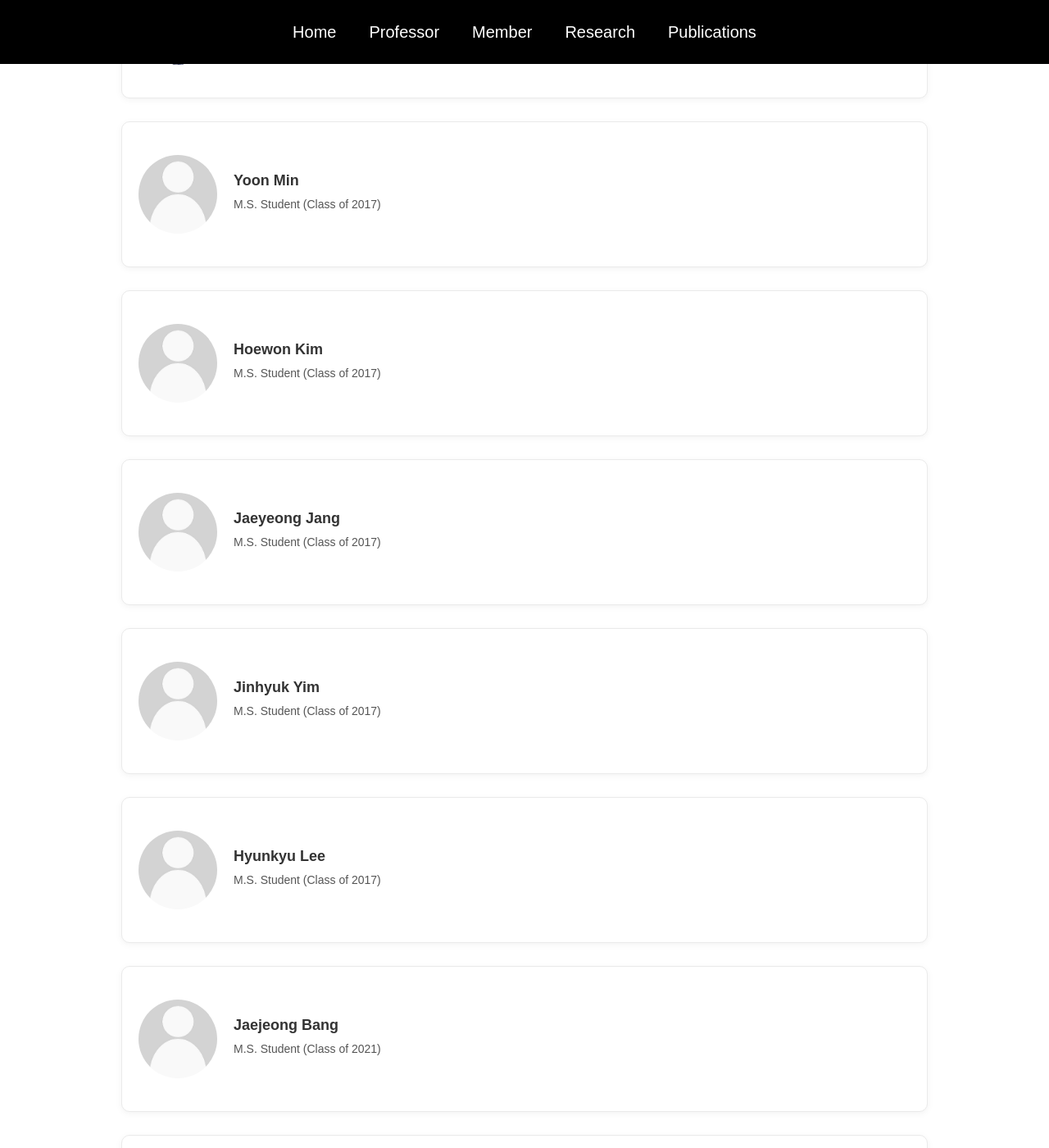
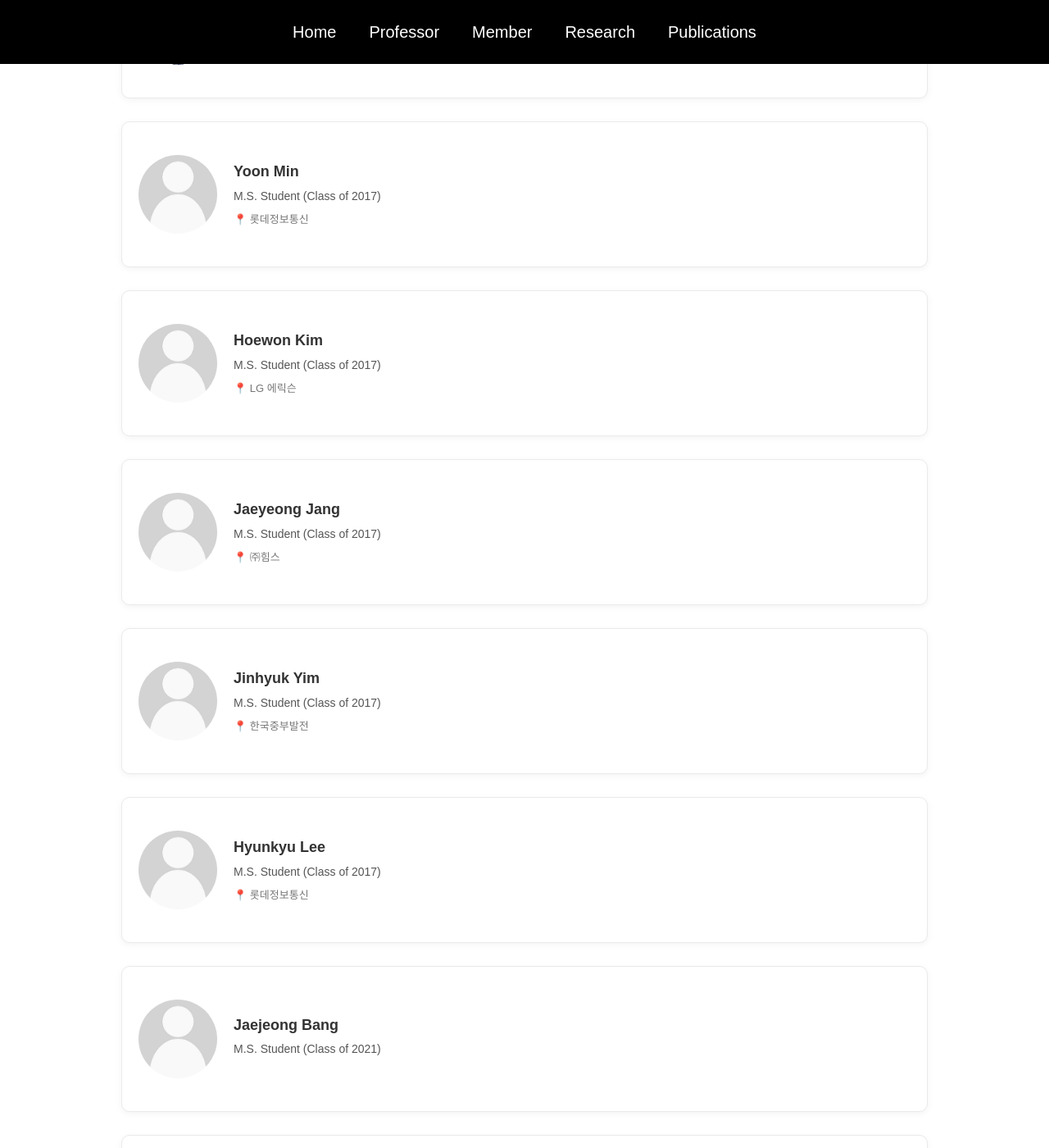
Before and after one commit to mnc-cbnu/mnc-cbnu.github.io, a Jekyll site: the page built from members/index.md, in a window 1280 px wide and 1400 px high, scrolled down 2176 px. Shown: the whole window at 82% size. Built offline with Jekyll 4.4.1, drawn with Linux system fonts in a browser that asks for light colours.

Commit message:
Update news from Notion (Auto)

```diff
--- a/_data/members.yml
+++ b/_data/members.yml
@@ -41,7 +41,7 @@ Alumni:
   email: ''
   image: ''
   year: 2017
-  affiliation: ''
+  affiliation: 롯데정보통신
   company_logo: ''
   order: 8
 - id: 40f4b9e9-a300-830e-a609-01481c2f03e6
@@ -50,7 +50,7 @@ Alumni:
   email: ''
   image: ''
   year: 2017
-  affiliation: ''
+  affiliation: LG 에릭슨
   company_logo: ''
   order: 9
 - id: cad4b9e9-a300-83e8-bebc-019ce2d64049
@@ -59,7 +59,7 @@ Alumni:
   email: ''
   image: ''
   year: 2017
-  affiliation: ''
+  affiliation: ㈜힘스
   company_logo: ''
   order: 10
 - id: 8064b9e9-a300-833e-989d-017510084d7b
@@ -68,7 +68,7 @@ Alumni:
   email: ''
   image: ''
   year: 2017
-  affiliation: ''
+  affiliation: 한국중부발전
   company_logo: ''
   order: 11
 - id: 6c34b9e9-a300-83c3-8a76-01f084c70193
@@ -77,7 +77,7 @@ Alumni:
   email: ''
   image: ''
   year: 2017
-  affiliation: ''
+  affiliation: 롯데정보통신
   company_logo: ''
   order: 12
 - id: dae4b9e9-a300-8300-933a-811cf78d4302
```
